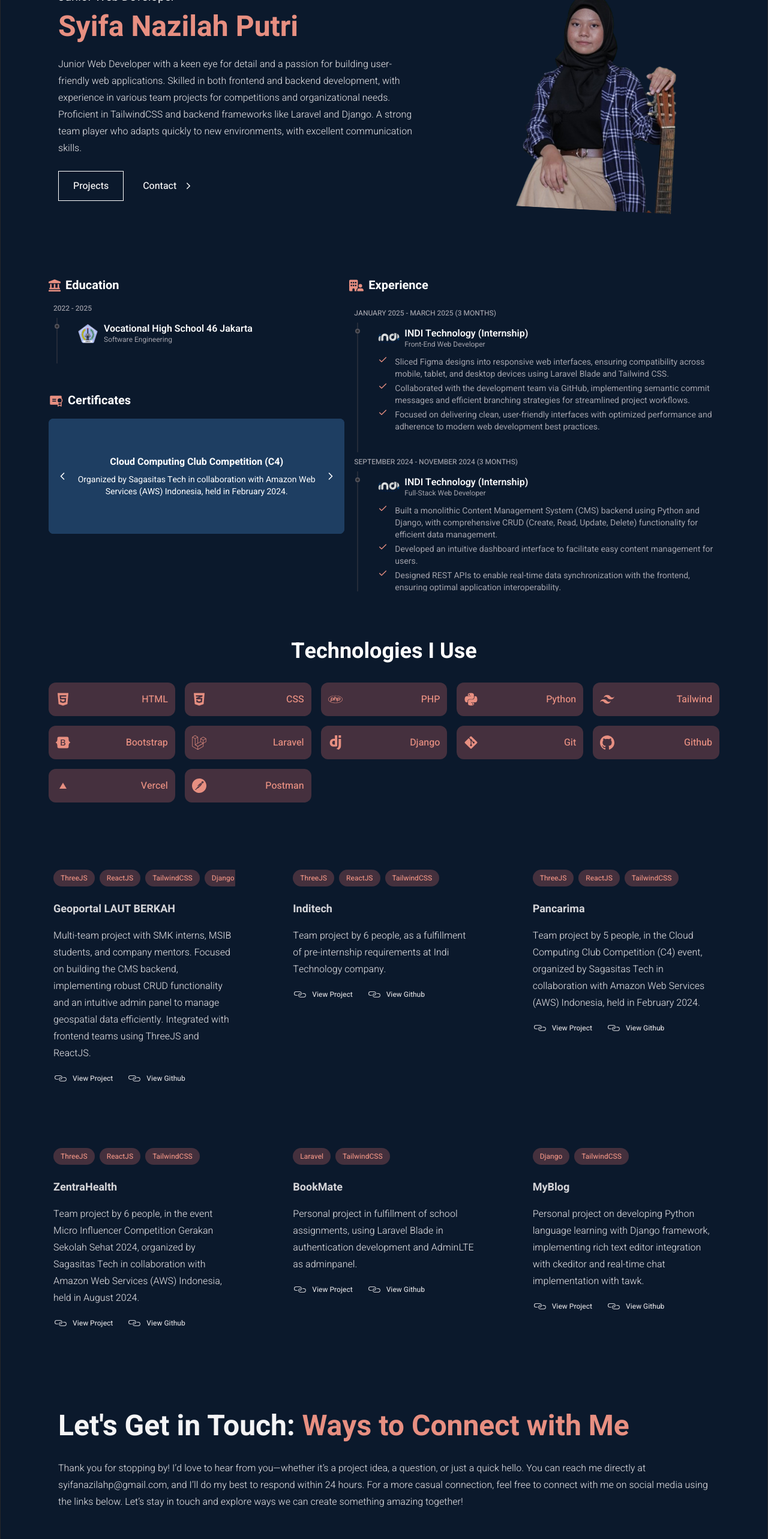
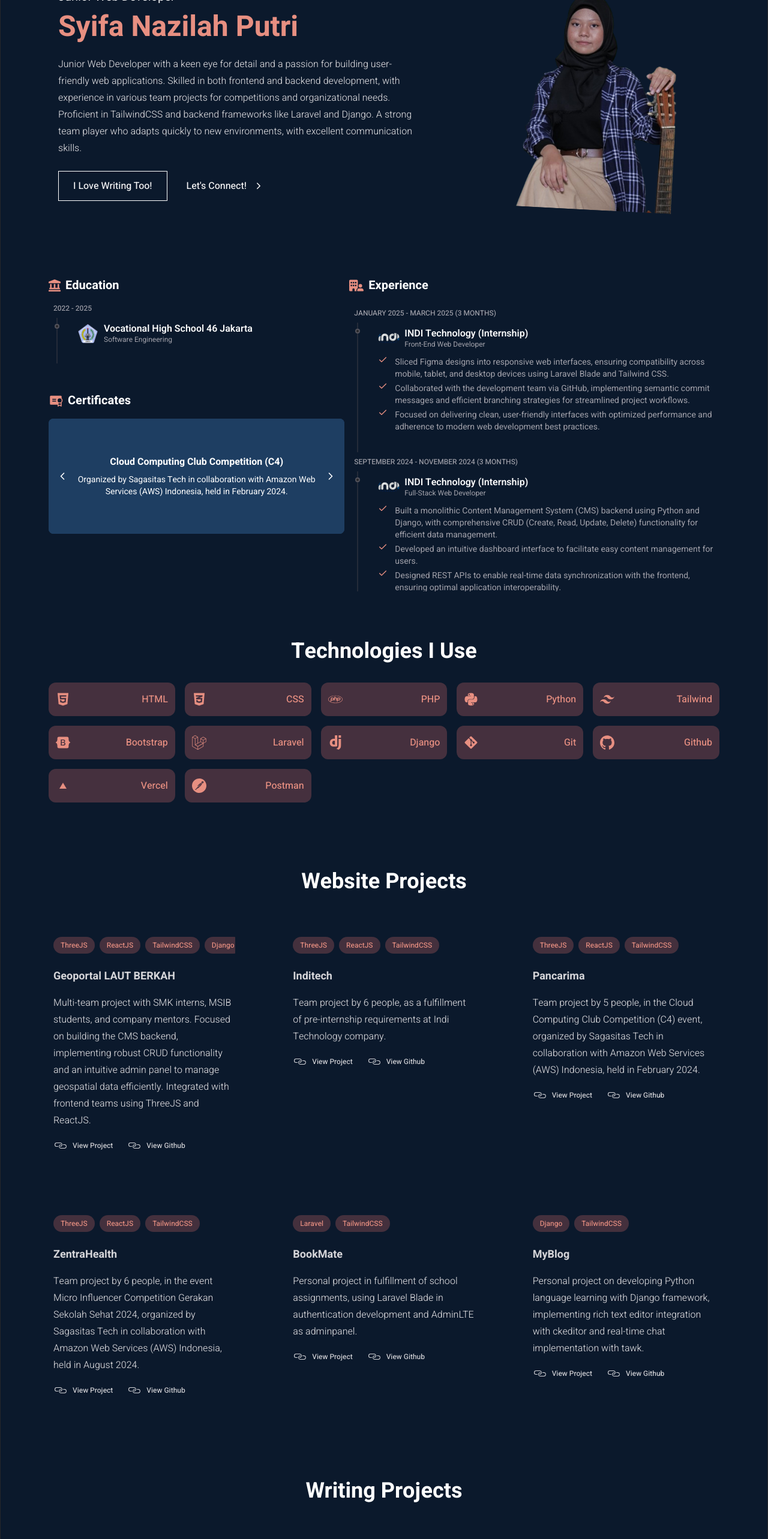
Before and after one commit to syifanazilah/portfolio2, a React (Vite) app: page / in a window 1280 px wide. Shown: the part 234-2800 px from the top of the page at 60% size. Built offline with nearby package versions, Linux system fonts and the light colour scheme.

Commit message:
feat: writing projects

```diff
--- a/src/components/sections/Hero.jsx
+++ b/src/components/sections/Hero.jsx
@@ -30,16 +30,18 @@ function Hero() {
 
             <div className="flex gap-2 mt-6">
               <a
-                href="#projects"
+                href="#writing-projects"
                 className="px-6 py-3 border border-black hover:bg-[#C96868] dark:hover:bg-[#E78F81] dark:hover:text-[#0B192C] hover:text-white hover:border-[#C96868] dark:border-white font-medium transition-all duration-300"
               >
-                Projects
+                I Love Writing Too!
               </a>
               <a
                 href="#contact"
                 className="px-6 py-3 hover:text-[#C96868] dark:hover:text-[#E78F81] transition-all duration-300 flex gap-3 hover:gap-4"
               >
-                <span className="self-center font-medium">Contact</span>
+                <span className="self-center font-medium">
+                  Let's Connect!
+                </span>
                 <IoIosArrowForward className="self-center" />
               </a>
             </div>
--- a/src/components/sections/Projects.jsx
+++ b/src/components/sections/Projects.jsx
@@ -5,8 +5,14 @@ function Projects() {
   return (
     <section
       id="projects"
-      className="grid grid-cols-1 sm:grid-cols-2 lg:grid-cols-3 gap-8 md:gap-12 lg:px-16"
+      className=""
     >
+
+      <h4 className="text-4xl font-bold text-center mt-28 dark:text-white">
+        Website Projects
+      </h4>
+
+      <div className="grid grid-cols-1 sm:grid-cols-2 lg:grid-cols-3 gap-8 md:gap-12 lg:px-16 mt-10">
         {user_info.projects.map((project, index) => {
           return (
             <Project
@@ -19,6 +25,7 @@ function Projects() {
             />
           );
         })}
+      </div>
     </section>
   );
 }
--- /dev/null
+++ b/src/components/sections/WritingProjects.jsx
@@ -0,0 +1,50 @@
+import user_info from "../../data/user_info.js";
+import { CiLink } from "react-icons/ci";
+
+function WritingProjects() {
+  return (
+    <section id="writing-projects" className="">
+      <h4 className="text-4xl font-bold text-center mt-28 dark:text-white">
+        Writing Projects
+      </h4>
+      <div className="grid grid-cols-1 sm:grid-cols-2 lg:grid-cols-3 gap-8 md:gap-12 lg:px-16 mt-10">
+        {user_info.writingProjects.map((project, index) => (
+          <div
+            key={index}
+            className="hover:bg-zinc-100 hover:dark:bg-[#1E3E62] transition-all duration-300 p-6 md:rounded-xl flex flex-col h-full"
+          >
+            {project.image && (
+              <img
+                src={project.image}
+                alt={project.title}
+                className="rounded-xl w-full h-48 object-cover mb-4"
+              />
+            )}
+            <h3 className="font-bold text-lg text-zinc-700 dark:text-zinc-300 mt-2">
+              {project.title}
+            </h3>
+            <p className="text-sm text-gray-500 dark:text-zinc-400 mb-2">{project.platform}</p>
+            <p className="leading-7 text-zinc-500 dark:text-zinc-300 font-light text-base mb-4">
+              {project.description}
+            </p>
+            <div className="flex gap-6 text-zinc-600 dark:text-zinc-300 font-medium mt-auto">
+              <a
+                href={project.link}
+                className="flex gap-2 mt-2 hover:text-[#C96868] hover:dark:text-[#E78F81] cursor-pointer transition-all duration-300"
+                target="_blank"
+                rel="noopener noreferrer"
+              >
+                <CiLink className="text-2xl self-center" />
+                <span className="text-xs self-center">
+                  Get Know More
+                </span>
+              </a>
+            </div>
+          </div>
+        ))}
+      </div>
+    </section>
+  );
+}
+
+export default WritingProjects;
--- a/src/data/user_info.js
+++ b/src/data/user_info.js
@@ -61,6 +61,38 @@ const info = {
 			github: "https://github.com/syifanazilah/myblog",
             // link: "https://"
 		},
+    ],
+
+    // ============ WRITING PROJECTS ============
+    writingProjects: [
+        {
+            title: "Personal Blog",
+            description: "A cozyy corner where I share my thoughts, reflections, and insights on various topics. It's a space for me to connect with others through writing, cuz all written from my heart.",
+            platform: "Blogspot",
+            link: "https://syifanazilah.blogspot.com/",
+            image: "blog.png"
+        },
+        {
+            title: "Social Media Content",
+            description: "Thoughtful posts and engaging content on my Instagram, where I share meaningful messages, thoughts, and creative endeavors.",
+            platform: "Instagram",
+            link: "https://www.instagram.com/syifnzp/",
+            image: "insta.png"
+        },
+        // {
+        //     title: "Puisi: Doa Dalam Hujan",
+        //     description: "Terbit dalam buku antologi 'Hujan di Ujung Doa', OSN 2024.",
+        //     platform: "Antologi Puisi",
+        //     link: "https://drive.google.com/your-link1",
+        //     image: "/images/puisi-hujan.jpg"
+        // },
+        // {
+        //     title: "Puisi: Cahaya dari Timur",
+        //     description: "Terbit dalam buku antologi 'Senandika Timur', OSN 2024.",
+        //     platform: "Antologi Puisi",
+        //     link: "https://drive.google.com/your-link2",
+        //     image: "/images/puisi-timur.jpg"
+        // }
     ],
 
     // ============ EDUCATION ============
--- a/src/pages/Homepage.jsx
+++ b/src/pages/Homepage.jsx
@@ -6,6 +6,7 @@ import ToggleTheme from "../components/ToggleTheme.jsx";
 
 import Hero from "../components/sections/Hero.jsx";
 import Projects from "../components/sections/Projects.jsx";
+import WritingProjects from "../components/sections/WritingProjects.jsx";
 import Contact from "../components/sections/Contact.jsx";
 import Footer from "../components/sections/Footer.jsx";
 import EducationAndExperience from "../components/sections/EducationAndExperience.jsx";
@@ -29,6 +30,7 @@ function Homepage() {
 				<EducationAndExperience />
         <Skills />
         <Projects />
+        <WritingProjects />
         <Contact />
 
         <hr className="mt-12 border border-zinc-300 dark:border-zinc-800" />
```
Also changed, not shown: public/blog.png (added), public/insta.png (added). Lines whose indentation alone changed are shown as unchanged.
